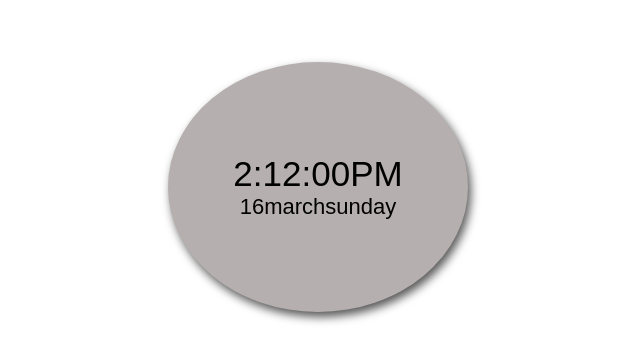
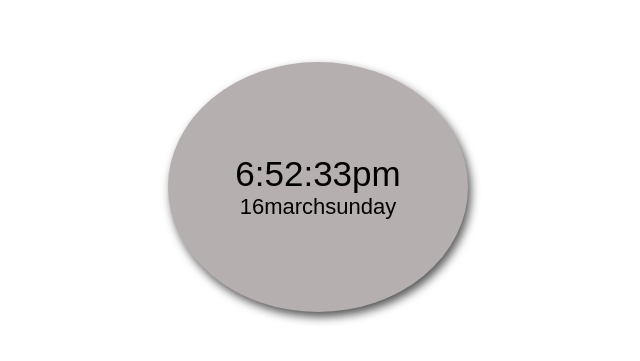
Before and after one commit to mzain42401/JS, a plain HTML site: page clock/index.html in a window 1280 px wide. Shown: the part 213-574 px from the top of the page, 322-962 px from the left. Drawn offline with Linux system fonts and the light colour scheme.

Commit message:
practice

```diff
--- a/clock/app.js
+++ b/clock/app.js
@@ -1,13 +1,19 @@
-var hours=document.getElementById("hours")
-var mint=document.getElementById("mint")
-var sec=document.getElementById("sec")
-var amPm=document.getElementById("amPm")
+var hours = document.getElementById("hours")
+var mint = document.getElementById("mint")
+var sec = document.getElementById("sec")
+var amPm = document.getElementById("amPm")
 
 
-var date=new Date();
 
-var Hour=date.getHours();
-var mintue=date.getMinutes();
-var second=date.getSeconds();
-var day=date.getDay()
-console.log(day);
+
+setInterval(function(){
+    var newDate=new Date();
+    hours.innerText=newDate.getHours();
+    mint.innerText=newDate.getMinutes();
+    sec.innerText=newDate.getSeconds();
+    if(hours.innerText>12){
+        hours.innerText-= 12
+        amPm.innerHTML="pm"
+
+    }
+},1000)
--- a/clock/index.html
+++ b/clock/index.html
@@ -15,13 +15,13 @@
     <div class="container">
 
         <div class="container1">
-            <div id="hours">2</div>
+            <div id="hours">00</div>
             <div>:</div>
-            <div id="mint">12</div>
+            <div id="mint">00</div>
             <div >:</div>
             <div id="sec">00</div>
             <div ></div>
-            <div id="amP">PM</div>
+            <div id="amPm"></div>
         </div>
         <div class="container2">
             <div id="date">16</div>
```
